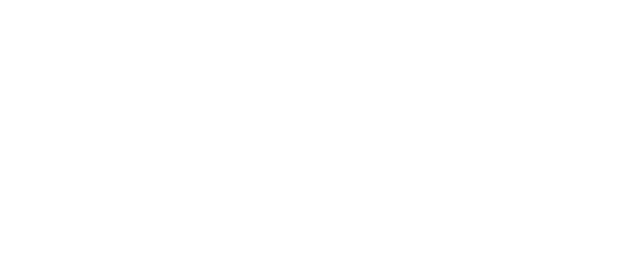
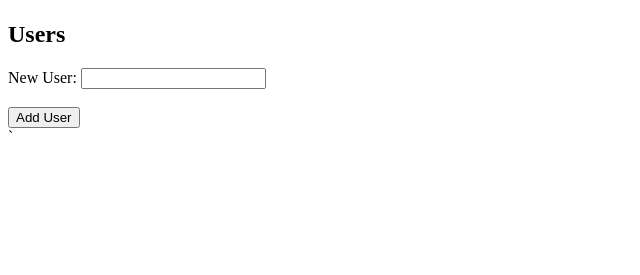
Before and after one commit to Edwizio/MoviWebApp, a Flask app: page / in a window 1280 px wide. Before the commit the part shown is empty. Shown: the part 25-300 px from the top of the page, without its empty margins (0-640 px from the left). Run offline with Flask 3, Linux system fonts and the light colour scheme.

Commit message:
index.html defined for index and create user methods and the return set to render_template with jinja2 variables in app.py

```diff
--- a/app.py
+++ b/app.py
@@ -1,4 +1,4 @@
-from flask import Flask, request
+from flask import Flask, request, render_template
 from data_manager import DataManager
 from models import db, Movie
 import os
@@ -15,17 +15,18 @@ data_manager = DataManager() # Create an object of your DataManager class
 
 # Creating Route and method to list users
 @app.route('/')
-def list_users():
+def index():
     """This functions displays the list of users and a form to add new user"""
     users = data_manager.get_users()
-    return str(users)  # Temporarily returning users as a string
+    return render_template('index.html', users=users)
 
 
 # Creating route and method for adding new user
 @app.route('/users',  methods=['POST'])
-def add_user(name):
+def create_user(name):
     """This function add a new user to the database"""
     data_manager.create_user(name)
+    return render_template('index.html', name=name)
 
 
 # Creating route and method to display user's list of favourite movies
--- a/templates/index.html
+++ b/templates/index.html
@@ -2,9 +2,29 @@
 <html lang="en">
 <head>
     <meta charset="UTF-8">
-    <title>Title</title>
+    <title>Users</title>
 </head>
 <body>
+    {% extends "base.html" %}
+    {% block content %}
+    <!-- List of users -->
+    <h1>Users</h1>
+        <ul class="user-list">
+        {% for user in users %}
+         <li class="user-entry">
+            <a href="{{ url_for('get_movies', user_id=user.id) }}" class="btn">{{ user.name }}</a>
+         </li>
+        {% endfor %}
+        </ul>
+    <!-- Add new users -->
+    <form action="{{ url_for('create_user') }}" method="post">
+        <label for="name">New User:</label>
+        <input type="text" id="name" name="name" required><br><br>
+        <button type="submit">Add User</button>
+    </form>
+
+
+    {% endblock %}
 
 </body>
 </html>
```
